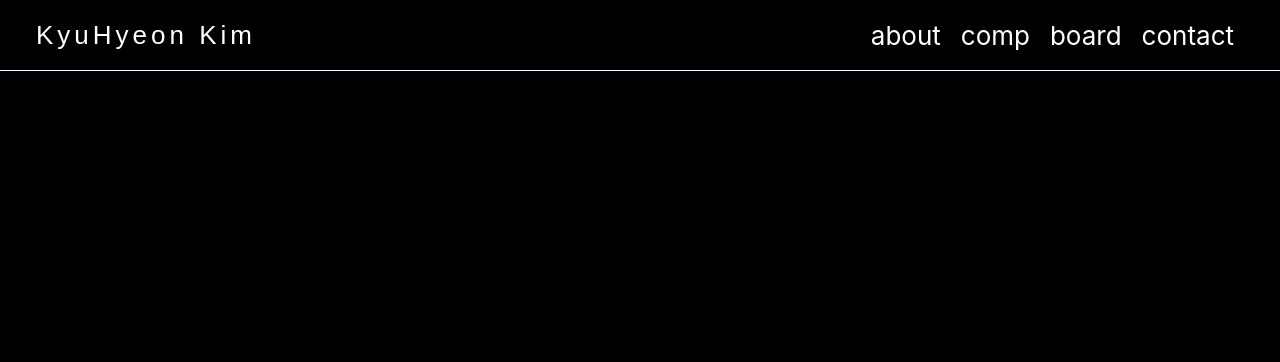
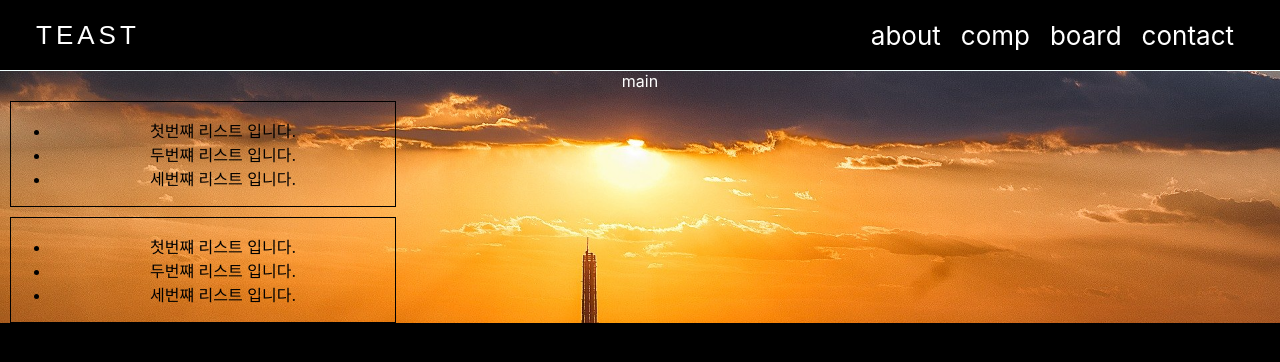
Before and after one commit to kimk1029/test-board-app, a React (Create React App) app: page / in a window 1280 px wide. Shown: the top 362 px of the page. Built offline with nearby package versions, Linux system fonts and the light colour scheme; a web font is replaced by a local one.

Commit message:
배경이미지 / main 작업

```diff
--- /dev/null
+++ b/src/view/assets/css/main.scss
@@ -0,0 +1,13 @@
+.App-main {
+	background-image: url("../images/back1.jpg");
+	background-size: cover;
+	p {
+		color: white;
+		margin: 0;
+	}
+	.card {
+		width: 30%;
+		border: 1px solid black;
+		margin: 10px;
+	}
+}
--- a/src/view/main.js
+++ b/src/view/main.js
@@ -1,8 +1,23 @@
 import React from "react";
+import "./assets/css/main.scss";
 function main() {
 	return (
 		<div className="App-main">
 			<p>main</p>
+			<div className="card card-notice">
+				<ul>
+					<li>첫번쨰 리스트 입니다.</li>
+					<li>두번쨰 리스트 입니다.</li>
+					<li>세번쨰 리스트 입니다.</li>
+				</ul>
+			</div>
+			<div className="card card-board">
+				<ul>
+					<li>첫번쨰 리스트 입니다.</li>
+					<li>두번쨰 리스트 입니다.</li>
+					<li>세번쨰 리스트 입니다.</li>
+				</ul>
+			</div>
 		</div>
 	);
 }
--- a/src/view/nav.js
+++ b/src/view/nav.js
@@ -4,8 +4,8 @@ import "./assets/css/nav.scss";
 function nav() {
 	return (
 		<div className="nav-header">
-			<Link to="/home">
-				<p>KyuHyeon Kim</p>
+			<Link to="/">
+				<p>TEAST</p>
 			</Link>
 
 			<div>
```
Also changed, not shown: src/view/assets/images/back1.jpg (added), 1 other file (tests, documents, lock files or other folders).
